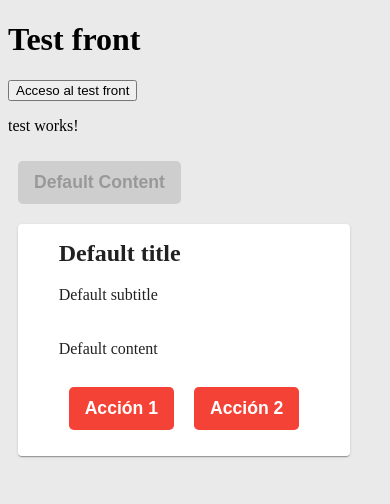
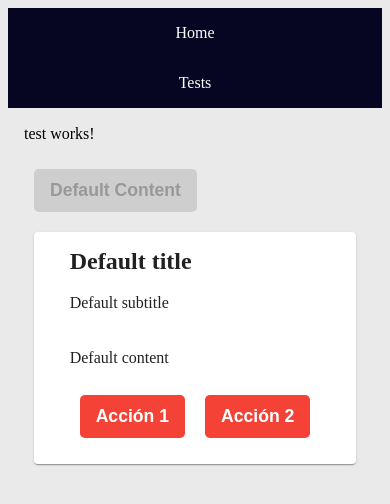
Before and after one commit to jolugama/testFrontAngular12, an Angular app: page /test in a window 390 px wide. Shown: the top 504 px of the page. Built offline with nearby package versions, Linux system fonts and the light colour scheme; no server answers.

Commit message:
add responsive sidebar

```diff
--- a/src/app/app.component.html
+++ b/src/app/app.component.html
@@ -1,6 +1,16 @@
-<h1>Test front</h1>
-<button routerLink="./test">Acceso al test front</button>
 
 
-<!-- <router-outlet></router-outlet> -->
+<!-- The sidebar -->
+<div class="sidebar">
+    <a  routerLink="/" routerLinkActive="active" >Home</a>
+    <a  routerLink="/test" routerLinkActive="active" >Tests</a>
+    <!-- <a href="#news">News</a>
+    <a href="#contact">Contact</a>
+    <a href="#about">About</a> -->
+</div>
+
+<!-- Page content -->
+<div class="content">
+  <!-- <router-outlet></router-outlet> -->
 <router-outlet #gamesRouterOutlet="outlet"></router-outlet>
+</div>
--- a/src/app/app.component.scss
+++ b/src/app/app.component.scss
@@ -0,0 +1,56 @@
+/* The side navigation menu */
+.sidebar {
+    margin: 0;
+    padding: 0;
+    width: 200px;
+    background-color: #f1f1f1;
+    position: fixed;
+    height: 100%;
+    overflow: auto;
+  }
+
+  /* Sidebar links */
+  .sidebar a {
+    display: block;
+    color: black;
+    padding: 16px;
+    text-decoration: none;
+  }
+
+  /* Active/current link */
+  .sidebar a.active {
+    background-color: #070622;
+    color: white;
+  }
+
+  /* Links on mouse-over */
+  .sidebar a:hover:not(.active) {
+    background-color: #555;
+    color: white;
+  }
+
+  /* Page content. The value of the margin-left property should match the value of the sidebar's width property */
+  div.content {
+    margin-left: 200px;
+    padding: 1px 16px;
+    height: 1000px;
+  }
+
+  /* On screens that are less than 700px wide, make the sidebar into a topbar */
+  @media screen and (max-width: 700px) {
+    .sidebar {
+      width: 100%;
+      height: auto;
+      position: relative;
+    }
+    .sidebar a {float: left;}
+    div.content {margin-left: 0;}
+  }
+
+  /* On screens that are less than 400px, display the bar vertically, instead of horizontally */
+  @media screen and (max-width: 400px) {
+    .sidebar a {
+      text-align: center;
+      float: none;
+    }
+  }
```
